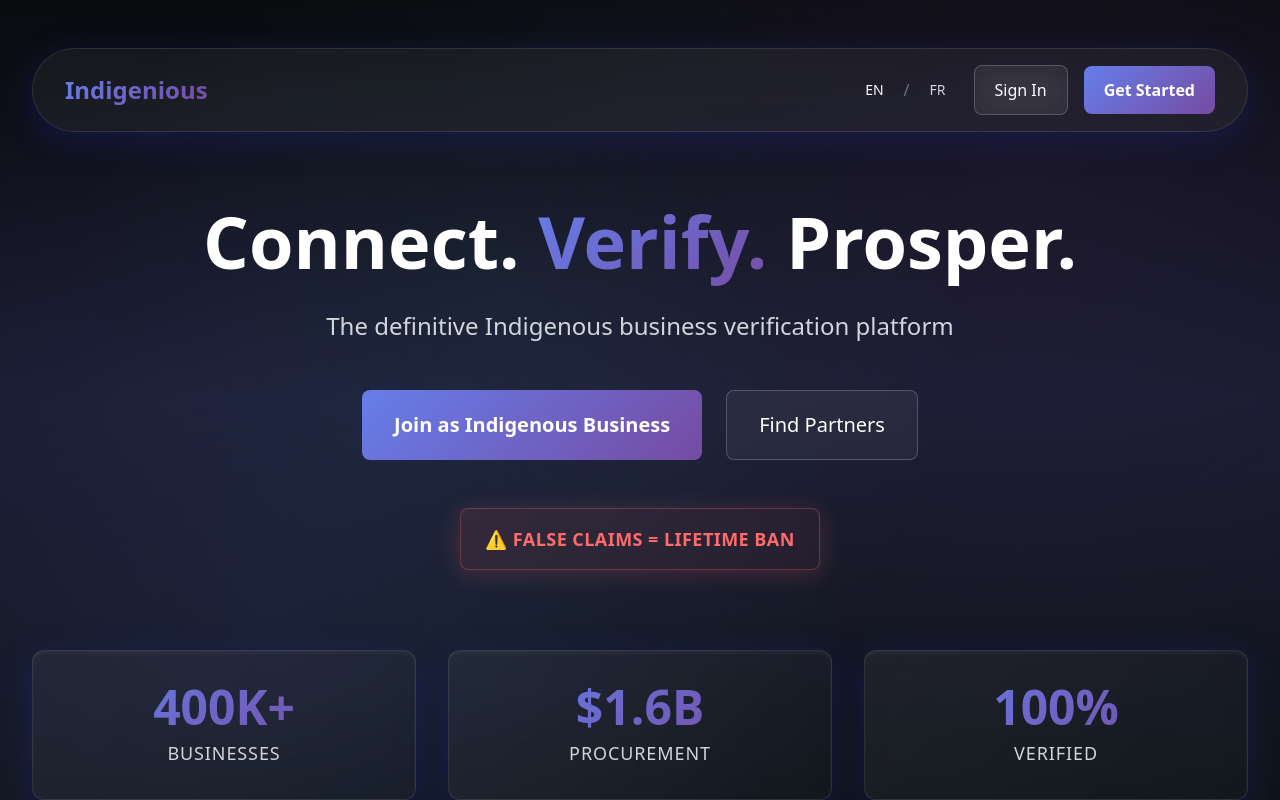
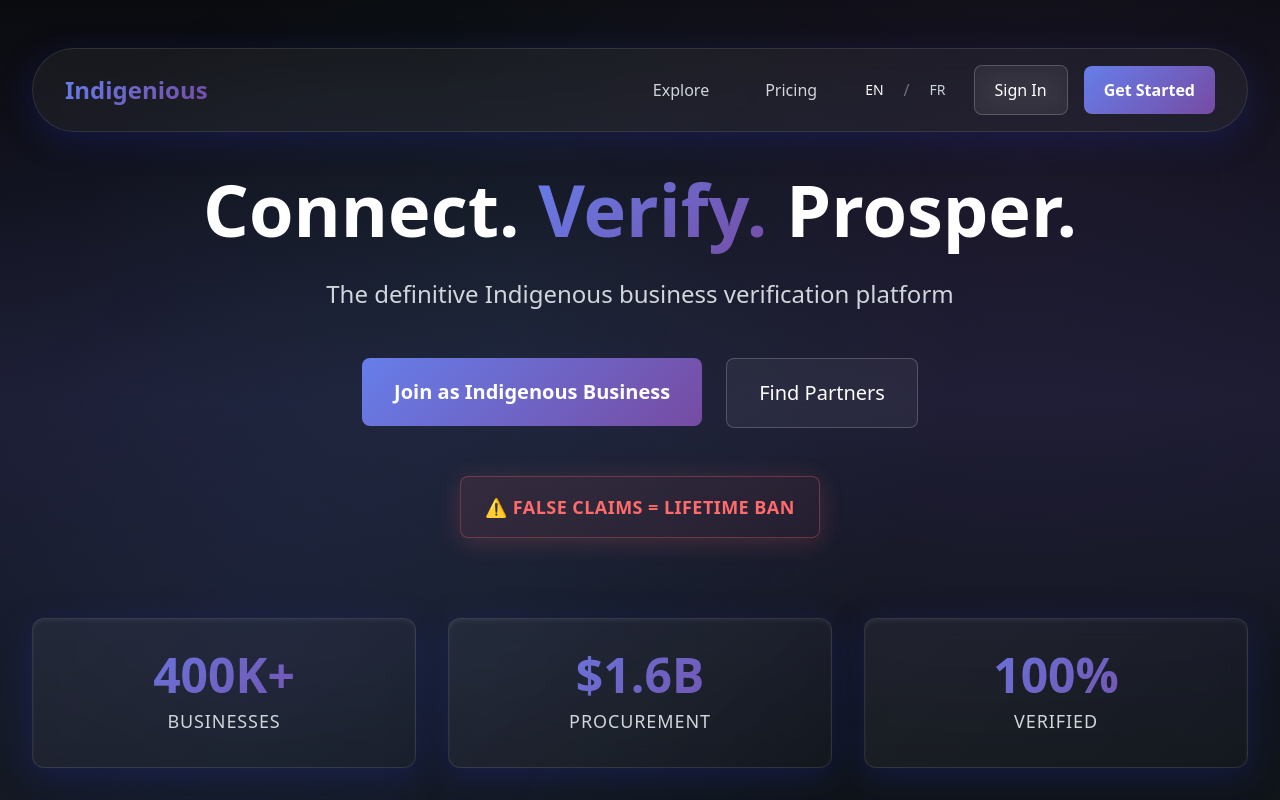
Before and after one commit to IndigeniousCA/indigenious-mvp, a Next.js app: page /en in a window 1280 px wide. Built offline with nearby package versions, Linux system fonts and the light colour scheme.

Commit message:
Add functional navigation and routing
- Add Link components to all buttons
- Create shared Navigation component with auth state
- Update routing to use i18n navigation
- Add ghost button variant
- Fix login redirect to dashboard
- Add explore and pricing links to nav

```diff
--- a/src/app/[locale]/auth/login/page.tsx
+++ b/src/app/[locale]/auth/login/page.tsx
@@ -1,9 +1,8 @@
 'use client';
 
 import { useState } from 'react';
-import { useRouter } from 'next/navigation';
 import { useTranslations, useLocale } from 'next-intl';
-import Link from 'next/link';
+import { Link, useRouter } from '@/i18n/routing';
 import { AuthForm, InputField, CheckboxField } from '@/components/auth/AuthForm';
 import {
   validateLoginForm,
@@ -64,7 +63,7 @@
         showToast(result.message, 'success');
         // Redirect after 1 second
         setTimeout(() => {
-          router.push(`/${locale}`);
+          router.push('/dashboard');
         }, 1000);
       } else {
         setError(result.message);
@@ -158,7 +157,7 @@
       {/* Register Link */}
       <div className="text-center text-sm text-gray-400">
         {translations.noAccount}{' '}
-        <Link href={`/${locale}/auth/register`} className="text-primary-start hover:text-primary-end transition-colors font-medium">
+        <Link href="/auth/register" className="text-primary-start hover:text-primary-end transition-colors font-medium">
           {translations.register}
         </Link>
       </div>
--- a/src/app/[locale]/page.tsx
+++ b/src/app/[locale]/page.tsx
@@ -1,7 +1,8 @@
 import { Button } from '@/components/ui/Button';
 import { StatCard } from '@/components/ui/Card';
 import { useTranslations } from 'next-intl';
-import LanguageSwitcher from '@/components/LanguageSwitcher';
+import { Link } from '@/i18n/routing';
+import { Navigation } from '@/components/layout/Navigation';
 
 export default function Home() {
   const t = useTranslations();
@@ -15,14 +16,7 @@
       <div className="relative z-10 w-full max-w-7xl mx-auto px-4 sm:px-6 lg:px-8 py-12">
 
         {/* Navigation */}
-        <nav className="flex justify-between items-center mb-16 glass rounded-full px-8 py-4">
-          <h1 className="text-2xl font-bold text-gradient">{t('navigation.brandName')}</h1>
-          <div className="flex gap-4 items-center">
-            <LanguageSwitcher />
-            <Button variant="secondary" size="sm">{t('navigation.signIn')}</Button>
-            <Button variant="primary" size="sm">{t('navigation.getStarted')}</Button>
-          </div>
-        </nav>
+        <Navigation />
 
         {/* Hero Section */}
         <section className="text-center mb-20">
@@ -37,12 +31,16 @@
 
           {/* CTA Buttons */}
           <div className="flex flex-col sm:flex-row gap-6 justify-center mb-12">
+            <Link href="/auth/register">
               <Button variant="primary" size="lg" className="text-lg px-8 py-4">
                 {t('hero.cta.joinBusiness')}
               </Button>
+            </Link>
+            <Link href="/search">
               <Button variant="secondary" size="lg" className="text-lg px-8 py-4">
                 {t('hero.cta.findPartners')}
               </Button>
+            </Link>
           </div>
 
           {/* Warning Banner */}
--- /dev/null
+++ b/src/components/layout/Navigation.tsx
@@ -0,0 +1,86 @@
+'use client';
+
+import { Button } from '@/components/ui/Button';
+import { useTranslations, useLocale } from 'next-intl';
+import LanguageSwitcher from '@/components/LanguageSwitcher';
+import { Link, usePathname } from '@/i18n/routing';
+import { useEffect, useState } from 'react';
+
+export function Navigation() {
+  const t = useTranslations();
+  const pathname = usePathname();
+  const locale = useLocale();
+  const [isAuthenticated, setIsAuthenticated] = useState(false);
+
+  // Check if user is authenticated (mock for now)
+  useEffect(() => {
+    const auth = localStorage.getItem('isAuthenticated');
+    setIsAuthenticated(auth === 'true');
+  }, [pathname]);
+
+  const handleLogout = () => {
+    localStorage.removeItem('isAuthenticated');
+    setIsAuthenticated(false);
+  };
+
+  const isAuthPage = pathname.includes('/auth/');
+
+  return (
+    <nav className="flex justify-between items-center mb-8 glass rounded-full px-8 py-4">
+      <Link href="/">
+        <h1 className="text-2xl font-bold text-gradient cursor-pointer">
+          {t('navigation.brandName')}
+        </h1>
+      </Link>
+
+      <div className="flex gap-4 items-center">
+        {!isAuthPage && (
+          <>
+            <Link href="/search">
+              <Button variant="ghost" size="sm" className="hidden md:inline-flex">
+                {locale === 'fr' ? 'Explorer' : 'Explore'}
+              </Button>
+            </Link>
+            <Link href="/pricing">
+              <Button variant="ghost" size="sm" className="hidden md:inline-flex">
+                {locale === 'fr' ? 'Tarifs' : 'Pricing'}
+              </Button>
+            </Link>
+          </>
+        )}
+
+        <LanguageSwitcher />
+
+        {isAuthenticated ? (
+          <>
+            <Link href="/dashboard">
+              <Button variant="ghost" size="sm">
+                {locale === 'fr' ? 'Tableau de bord' : 'Dashboard'}
+              </Button>
+            </Link>
+            <Button variant="secondary" size="sm" onClick={handleLogout}>
+              {locale === 'fr' ? 'Déconnexion' : 'Logout'}
+            </Button>
+          </>
+        ) : (
+          <>
+            {!pathname.includes('/auth/login') && (
+              <Link href="/auth/login">
+                <Button variant="secondary" size="sm">
+                  {t('navigation.signIn')}
+                </Button>
+              </Link>
+            )}
+            {!pathname.includes('/auth/register') && (
+              <Link href="/auth/register">
+                <Button variant="primary" size="sm">
+                  {t('navigation.getStarted')}
+                </Button>
+              </Link>
+            )}
+          </>
+        )}
+      </div>
+    </nav>
+  );
+}
--- a/src/components/ui/Button.tsx
+++ b/src/components/ui/Button.tsx
@@ -1,7 +1,7 @@
 import React from 'react';
 
 interface ButtonProps extends React.ButtonHTMLAttributes<HTMLButtonElement> {
-  variant?: 'primary' | 'secondary';
+  variant?: 'primary' | 'secondary' | 'ghost';
   size?: 'sm' | 'md' | 'lg';
   children: React.ReactNode;
 }
@@ -22,6 +22,7 @@
   const variantClasses = {
     primary: 'btn-primary text-white font-semibold',
     secondary: 'btn-secondary text-white font-medium',
+    ghost: 'text-gray-300 hover:text-white hover:bg-white/10 font-medium',
   };
 
   return (
```
Lines whose indentation alone changed are shown as unchanged.
